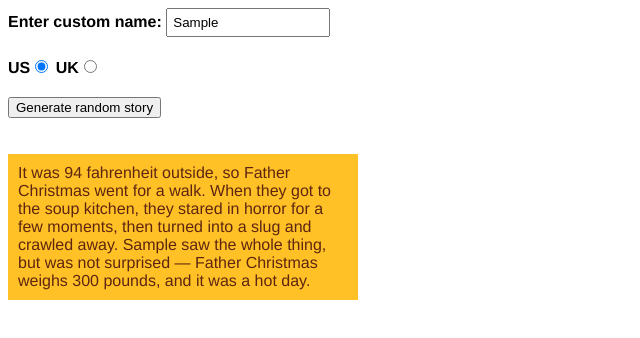
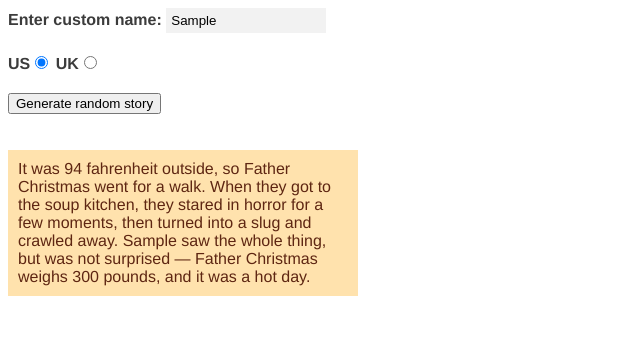
Before and after one commit to unibon4141/ex5, a plain HTML site: page index.html in a window 1280 px wide. Both pictures are taken after typing "Sample" into the empty fields and a click on the button "Generate random story". Shown: the whole page, without its empty margins (0-640 px from the left). Drawn offline with Linux system fonts and the light colour scheme.

Commit message:
スタイルの追加

```diff
--- a/index.html
+++ b/index.html
@@ -4,7 +4,6 @@
     <meta charset="utf-8">
     <meta http-equiv="X-UA-Compatible" content="IE=edge,chrome=1">
     <meta name="viewport" content="width=device-width">
-
     <title>Silly story generator</title>
 
     <style>
@@ -16,6 +15,7 @@
 
     label {
       font-weight: bold;
+      color:#3c3c3c;
     }
 
     div {
@@ -25,10 +25,12 @@
     input[type="text"] {
       padding: 5px;
       width: 150px;
+      background:#f2f2f2;
+      border:none;
     }
 
     p {
-      background: #FFC125;
+      background: #ffe2ad;
       color: #5E2612;
       padding: 10px;
       visibility: hidden;
```
